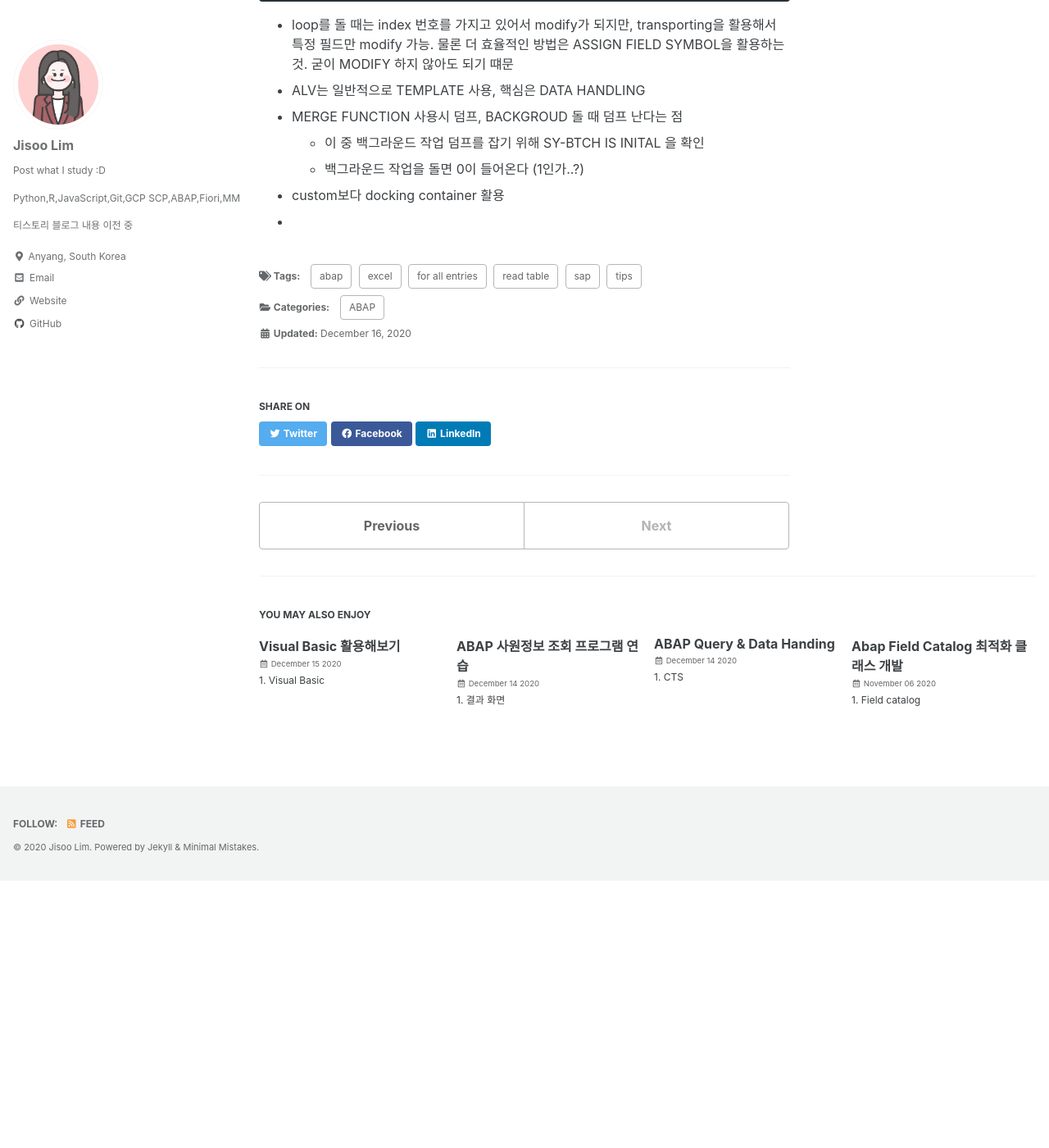
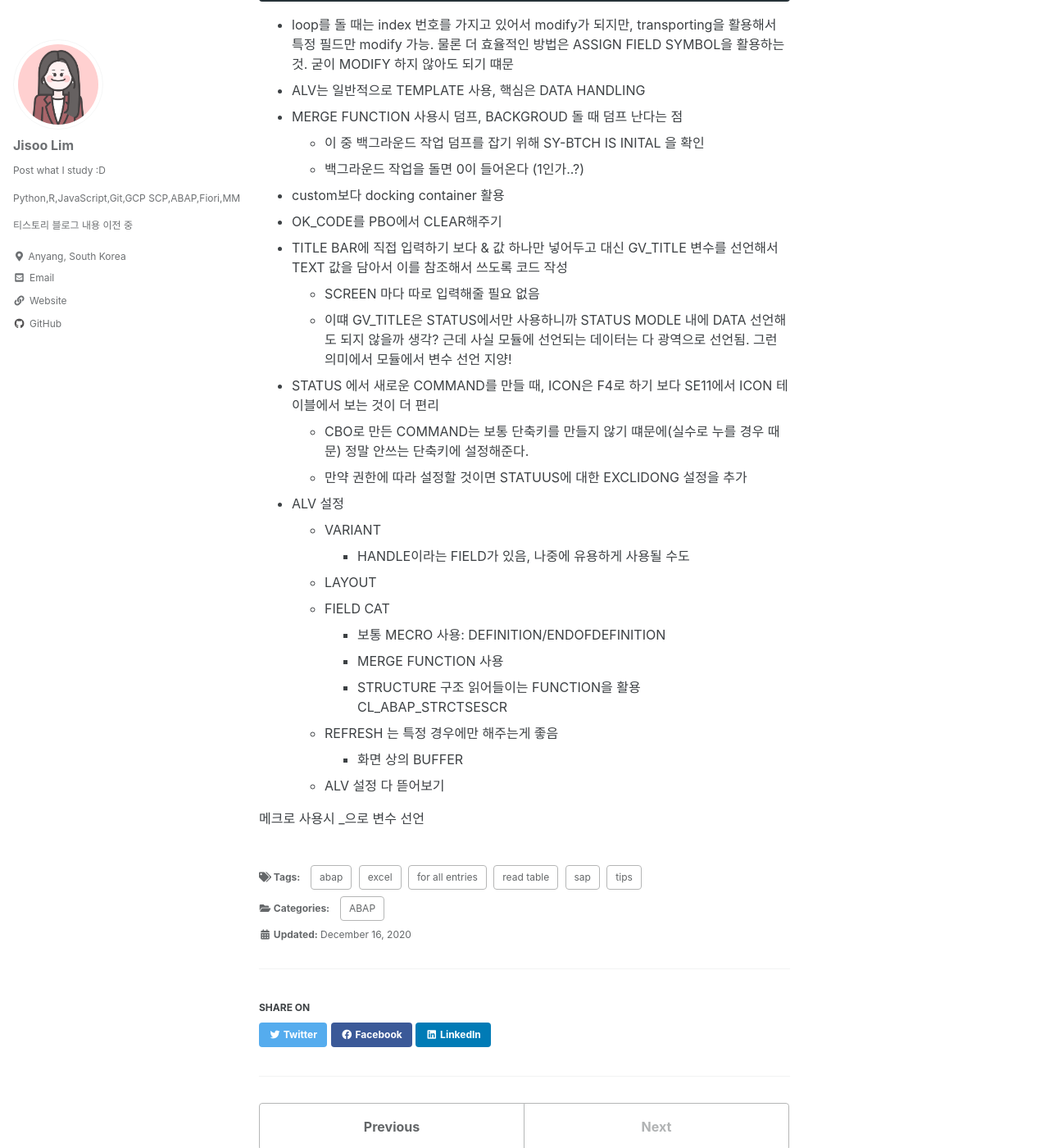
Before and after one commit to z2soo/z2soo.github.io, a Jekyll site: the page built from _posts/2020-12-16-ABAP-Tips-for-development.md, in a window 1280 px wide and 1400 px high, scrolled down 2384 px. Shown: the whole window at 82% size. Built offline with Jekyll 4.4.1, drawn with Linux system fonts in a browser that asks for light colours; cached includes are drawn as plain includes; before the commit the page ends 3458 px from its top, so only the background shows below that.

Commit message:
edit post tips for development

```diff
--- a/_posts/2020-12-16-ABAP-Tips-for-development.md
+++ b/_posts/2020-12-16-ABAP-Tips-for-development.md
@@ -112,4 +112,26 @@ toc: true
 
 
 - custom보다 docking container 활용
--
+- OK_CODE를 PBO에서 CLEAR해주기
+- TITLE BAR에 직접 입력하기 보다 & 값 하나만 넣어두고 대신 GV_TITLE 변수를 선언해서 TEXT 값을 담아서 이를 참조해서 쓰도록 코드 작성
+  - SCREEN 마다 따로 입력해줄 필요 없음
+  - 이떄 GV_TITLE은 STATUS에서만 사용하니까 STATUS MODLE 내에 DATA 선언해도 되지 않을까 생각? 근데 사실 모듈에 선언되는 데이터는 다 광역으로 선언됨. 그런 의미에서 모듈에서 변수 선언 지양!
+- STATUS 에서 새로운 COMMAND를 만들 때, ICON은 F4로 하기 보다 SE11에서 ICON 테이블에서 보는 것이 더 편리
+  - CBO로 만든 COMMAND는 보통 단축키를 만들지 않기 떄문에(실수로 누를 경우 때문) 정말 안쓰는 단축키에 설정해준다.
+  - 만약 권한에 따라 설정할 것이면 STATUUS에 대한 EXCLIDONG 설정을 추가
+- ALV 설정
+  - VARIANT
+    - HANDLE이라는 FIELD가 있음, 나중에 유용하게 사용될 수도
+  - LAYOUT
+  - FIELD CAT
+    - 보통 MECRO 사용: DEFINITION/ENDOFDEFINITION
+    - MERGE FUNCTION 사용
+    - STRUCTURE 구조 읽어들이는 FUNCTION을 활용
+      CL_ABAP_STRCTSESCR
+  - REFRESH 는 특정 경우에만 해주는게 좋음
+    - 화면 상의 BUFFER
+  - ALV 설정 다 뜯어보기
+
+
+
+메크로 사용시 _으로 변수 선언
```
